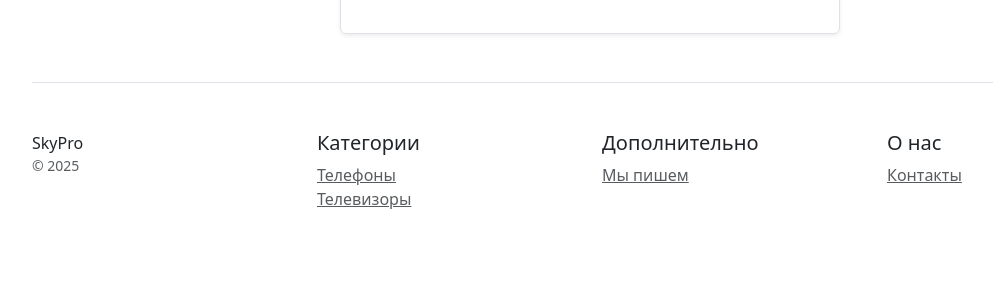
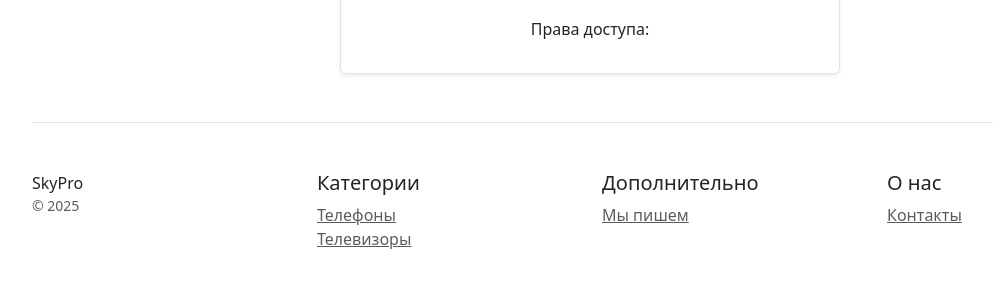
Before and after one commit to Gammpyr/online_store, a Django app: page /users/profile/ in a window 1280 px wide. Shown: the part 617-898 px from the top of the page, without its empty margins (50-1043 px from the left). Before the commit the page ends 826 px from the top, so only its background shows below. Run offline with Django 5.2, Linux system fonts and the light colour scheme; the visitor is signed in with stand-in values (Sample User, id 1); some libraries are stand-ins or nearby versions.

Commit message:
update profile.html

```diff
--- a/users/templates/users/profile.html
+++ b/users/templates/users/profile.html
@@ -17,6 +17,7 @@
 	<p>Страна: {{ user.country }}</p>
 	<p>Почта: {{ user.email }}</p>
 	<p>Номер телефона: {{ user.phone_number }}</p>
+	<p>Права доступа: {{ user.has_perm }}</p>
 
 
 </div>
```
